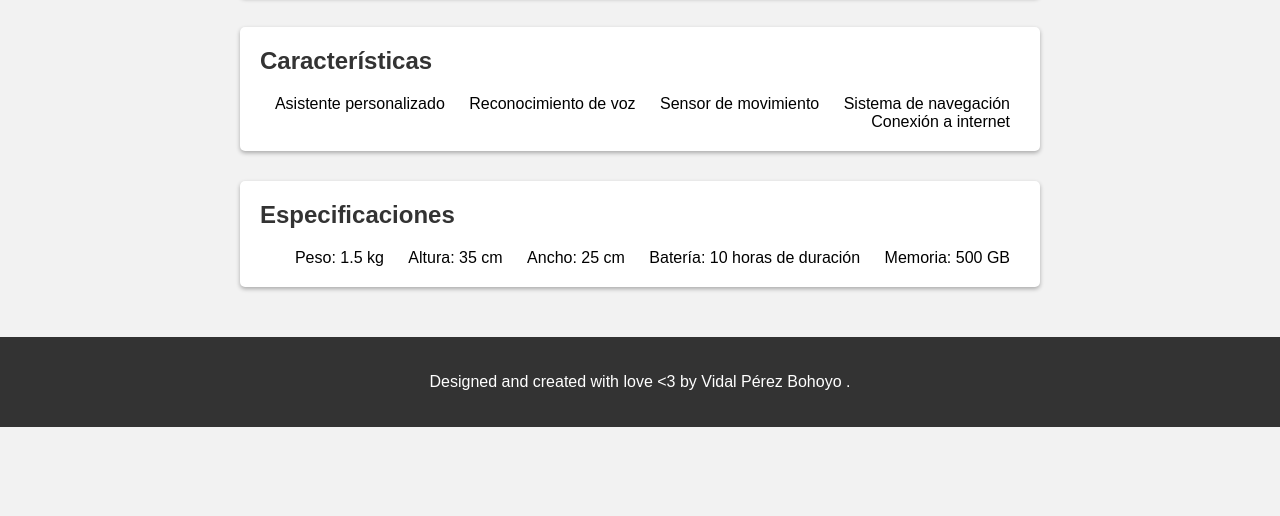
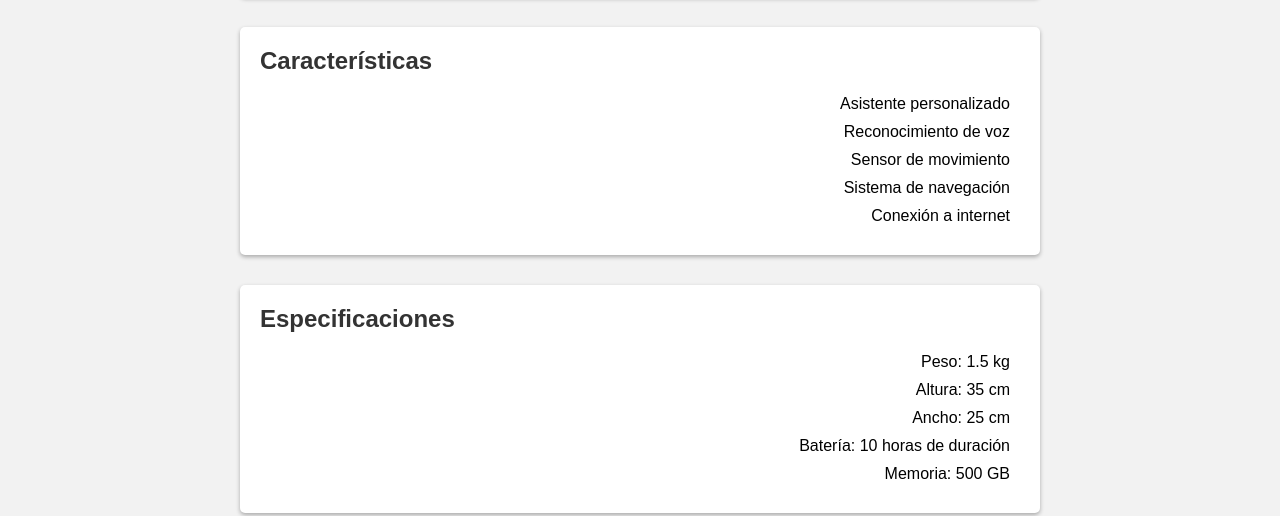
Before and after one commit to vidalperezbohoyo/vidalperezbohoyo.github.io, a plain HTML site: page index.html in a window 1280 px wide. Shown: the part 321-837 px from the top of the page. Before the commit the page ends 800 px from the top, so only its background shows below. Drawn offline with Linux system fonts and the light colour scheme.

Commit message:
Update style.css

```diff
--- a/style.css
+++ b/style.css
@@ -57,8 +57,7 @@ section ul {
 }
 
 section li {
-	display: inline-block; /* mostrar los botones en línea */
-	margin: 0 10px; /* agregar un margen entre los botones */
+	margin: 10px; /* agregar un margen entre los botones */
 }
 section img {
 	max-width: 100%;
```
